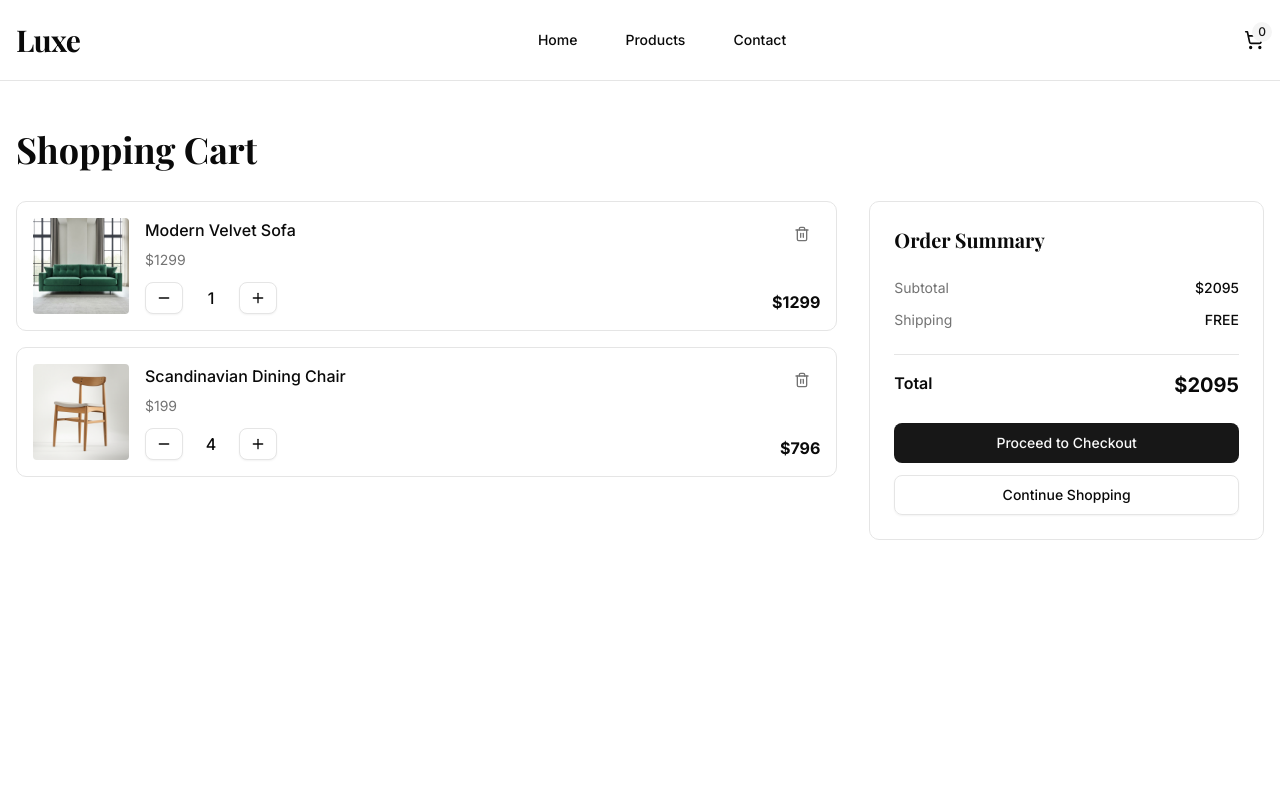
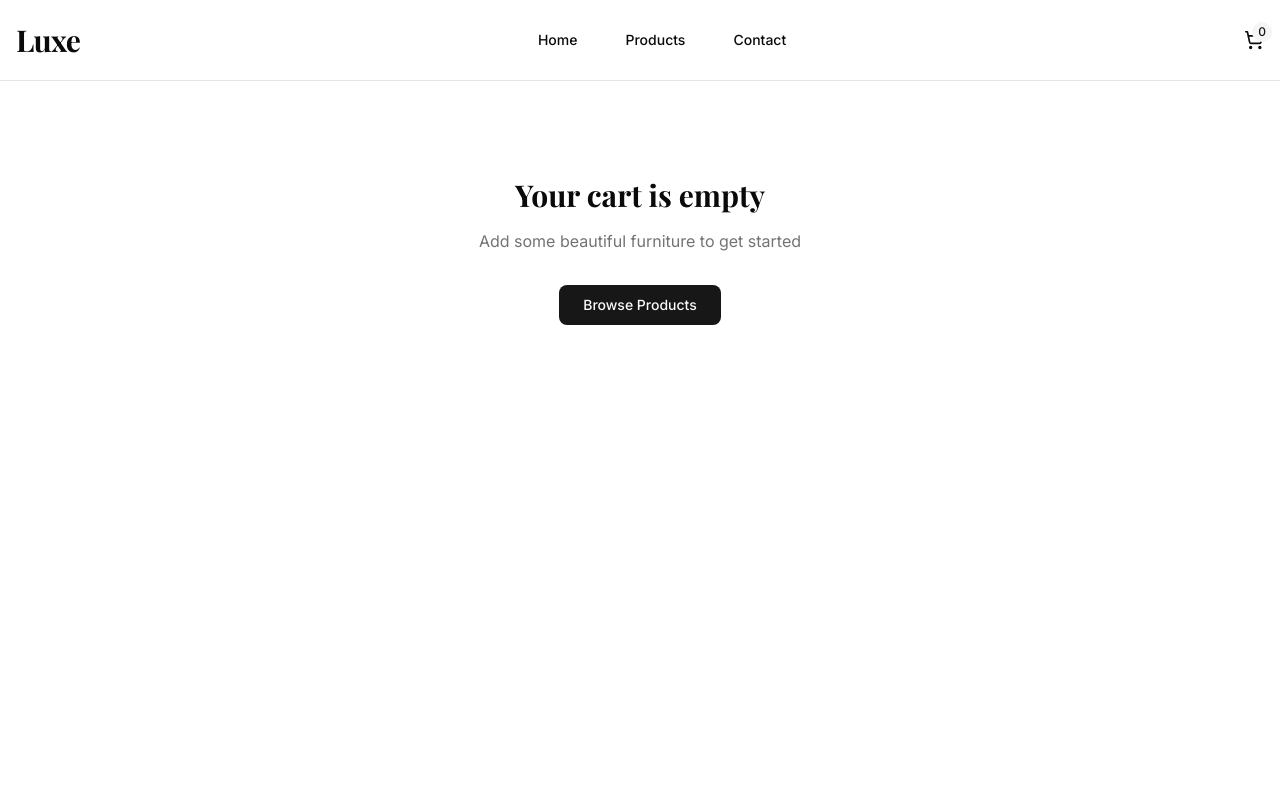
Before and after one commit to Jisan-Dev/sahitech-luxe-furniture, a React (Vite) app: page /cart in a window 1280 px wide. Shown: the top 800 px of the page. Built offline with nearby package versions, Linux system fonts and the light colour scheme; a web font is replaced by a local one.

Commit message:
add more cart functionalities

```diff
--- a/src/contexts/cart-context.jsx
+++ b/src/contexts/cart-context.jsx
@@ -10,7 +10,54 @@ const CartProvider = ({ children }) => {
     setCart(handleAddToCart(product));
   };
 
-  const value = { cart, setCart, addToCart };
+  const reduceQuantity = (productId) => {
+    setCart((prevCart) => {
+      const updatedCart = prevCart.map((item) => {
+        if (item.id === productId) {
+          if (item.quantity > 1) {
+            return { ...item, quantity: item.quantity - 1 };
+          } else {
+            return item;
+          }
+        } else {
+          return item;
+        }
+      });
+      localStorage.setItem("cart", JSON.stringify(updatedCart));
+      return updatedCart;
+    });
+  };
+
+  const removeFromCart = (productId) => {
+    setCart((prevCart) => {
+      const updatedCart = prevCart.filter((item) => item.id !== productId);
+      localStorage.setItem("cart", JSON.stringify(updatedCart));
+      return updatedCart;
+    });
+  };
+
+  const updateCartItemQuantity = (productId, newQuantity) => {
+    setCart((prevCart) => {
+      const updatedCart = prevCart.map((item) => {
+        if (item.id === productId) {
+          return { ...item, quantity: newQuantity };
+        } else {
+          return item;
+        }
+      });
+      localStorage.setItem("cart", JSON.stringify(updatedCart));
+      return updatedCart;
+    });
+  };
+
+  const value = {
+    cart,
+    setCart,
+    addToCart,
+    reduceQuantity,
+    removeFromCart,
+    updateCartItemQuantity,
+  };
 
   return <CartContext.Provider value={value}>{children}</CartContext.Provider>;
 };
--- a/src/pages/cart/index.jsx
+++ b/src/pages/cart/index.jsx
@@ -1,38 +1,37 @@
 import { Button } from "@/components/ui/button";
+import { useCart } from "@/contexts/cart-context";
 import { Minus, Plus, Trash2 } from "lucide-react";
-import { useState } from "react";
 import { Link } from "react-router";
 
 // Mock cart data - in a real app, this would come from state management
-const initialCartItems = [
-  {
-    id: 1,
-    name: "Modern Velvet Sofa",
-    price: 1299,
-    quantity: 1,
-    image: "/modern-velvet-sofa.jpg",
-  },
-  {
-    id: 2,
-    name: "Scandinavian Dining Chair",
-    price: 199,
-    quantity: 4,
-    image: "/scandinavian-dining-chair.png",
-  },
-];
+// const initialCartItems = [
+//   {
+//     id: 1,
+//     name: "Modern Velvet Sofa",
+//     price: 1299,
+//     quantity: 1,
+//     image: "/modern-velvet-sofa.jpg",
+//   },
+//   {
+//     id: 2,
+//     name: "Scandinavian Dining Chair",
+//     price: 199,
+//     quantity: 4,
+//     image: "/scandinavian-dining-chair.png",
+//   },
+// ];
 
 export default function CartPage() {
-  const [cartItems, setCartItems] = useState(initialCartItems);
+  // const [cartItems, setCartItems] = useState(initialCartItems);
+  const { cart: cartItems, updateCartItemQuantity, removeFromCart } = useCart();
 
   const updateQuantity = (id, newQuantity) => {
     if (newQuantity < 1) return;
-    setCartItems((items) =>
-      items.map((item) => (item.id === id ? { ...item, quantity: newQuantity } : item))
-    );
+    updateCartItemQuantity(id, newQuantity);
   };
 
   const removeItem = (id) => {
-    setCartItems((items) => items.filter((item) => item.id !== id));
+    removeFromCart(id);
   };
 
   const subtotal = cartItems.reduce((sum, item) => sum + item.price * item.quantity, 0);
```
